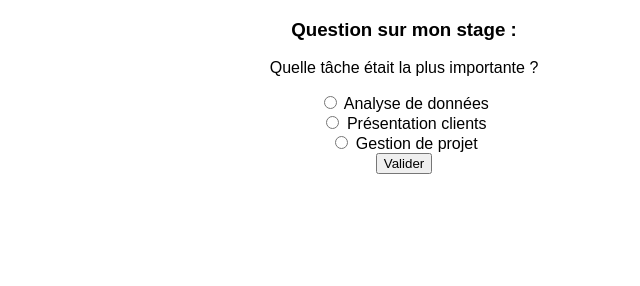
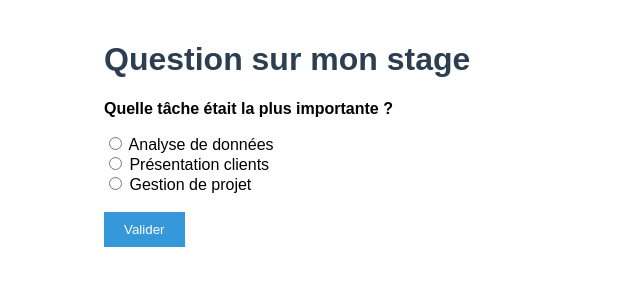
Before and after one commit to jugluf/QCM, a plain HTML site: page index.html in a window 1280 px wide. Shown: the whole page, without its empty margins (236-876 px from the left). Drawn offline with Linux system fonts and the light colour scheme.

Commit message:
Update index.html

```diff
--- a/index.html
+++ b/index.html
@@ -1,14 +1,23 @@
 <!DOCTYPE html>
 <html>
+<head>
+    <title>Quiz sur mon stage</title>
+    <style>
+        body { font-family: Arial; max-width: 600px; margin: 0 auto; padding: 20px; }
+        h1 { color: #2c3e50; }
+        button { background: #3498db; color: white; border: none; padding: 10px 20px; cursor: pointer; }
+        button:hover { background: #2980b9; }
+    </style>
+</head>
 <body>
-  <h3>Question sur mon stage :</h3>
-  <p>Quelle tâche était la plus importante ?</p>
-  <form>
-    <input type="radio" name="qcm" id="r1"> <label for="r1">Analyse de données</label><br>
-    <input type="radio" name="qcm" id="r2"> <label for="r2">Présentation clients</label><br>
-    <input type="radio" name="qcm" id="r3"> <label for="r3">Gestion de projet</label>
-  </form>
-  <button onclick="alert('Merci pour votre réponse !')">Valider</button>
-  <style>body { font-family: Arial; text-align: center; }</style>
+    <h1>Question sur mon stage</h1>
+    <form id="quiz">
+        <p><strong>Quelle tâche était la plus importante ?</strong></p>
+        <input type="radio" name="q1" value="A"> Analyse de données<br>
+        <input type="radio" name="q1" value="B"> Présentation clients<br>
+        <input type="radio" name="q1" value="C"> Gestion de projet<br><br>
+
+        <button type="button" onclick="alert('Merci pour votre réponse !')">Valider</button>
+    </form>
 </body>
 </html>
```
